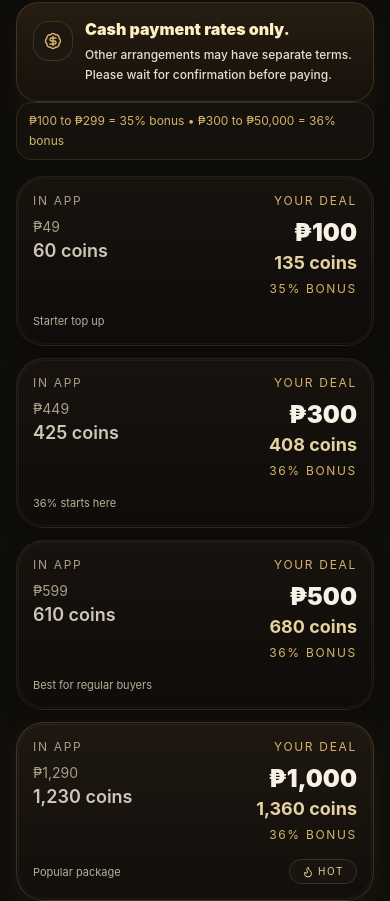
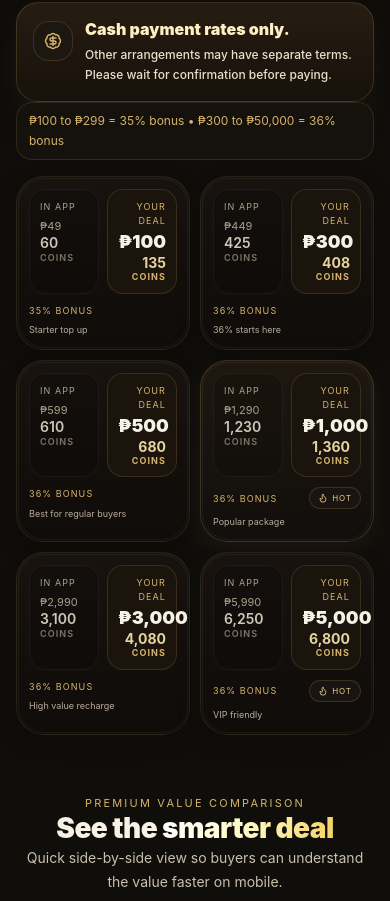
Before and after one commit to terencebuan/playyy-website, a React (Vite) app: page / in a window 390 px wide. Shown: the part 2832-3733 px from the top of the page. Built offline with nearby package versions, Linux system fonts and the light colour scheme.

Commit message:
make comparison cards 2 columns on mobile

```diff
--- a/src/App.tsx
+++ b/src/App.tsx
@@ -730,49 +730,49 @@ export default function PlayyyCoinSellerWebsite() {
             </p>
           </div>
 
-          <div className="grid sm:grid-cols-2 xl:grid-cols-3 gap-3 sm:gap-5">
+          <div className="grid grid-cols-2 xl:grid-cols-3 gap-2.5 sm:gap-5">
             {packages.map((item) => {
               const bonusRate = getBonusRate(item.php);
               const yourCoins = Math.round(item.php * (1 + bonusRate));
 
               return (
-                <SimpleCard key={item.php} className="p-4 sm:p-6 h-full" highlight={item.php === 1000}>
-                  <div className="flex items-center justify-between gap-3 mb-2">
-                    <div className="text-xs uppercase tracking-[0.14em] text-[#a99d89]">
-                      In app
-                    </div>
-                    <div className="text-xs uppercase tracking-[0.14em] text-[#d6b36a]">
-                      Your deal
-                    </div>
-                  </div>
-
-                  <div className="flex items-start justify-between gap-4">
-                    <div>
-                      <div className="text-sm text-[#a99d89]">{formatPHP(item.appPhp)}</div>
-                      <div className="text-lg font-semibold text-[#cfc6b8]">
-                        {formatCoins(item.appCoins)} coins
+                <SimpleCard key={item.php} className="p-3 sm:p-6 h-full" highlight={item.php === 1000}>
+                  <div className="grid grid-cols-2 gap-2">
+                    <div className="rounded-2xl border border-white/5 bg-black/14 p-2.5 sm:p-4">
+                      <div className="text-[9px] sm:text-xs uppercase tracking-[0.12em] text-[#a99d89]">
+                        In app
+                      </div>
+                      <div className="mt-1 text-[11px] sm:text-sm text-[#a99d89]">{formatPHP(item.appPhp)}</div>
+                      <div className="text-sm sm:text-lg font-semibold leading-tight text-[#cfc6b8]">
+                        {formatCoins(item.appCoins)}
+                        <span className="block text-[9px] sm:text-xs uppercase tracking-[0.12em] text-[#7f7668]">coins</span>
                       </div>
                     </div>
 
-                    <div className="text-right">
-                      <div className="text-2xl sm:text-3xl font-black">{formatPHP(item.php)}</div>
-                      <div className="text-lg sm:text-xl text-[#e6d2a0] font-bold">
-                        {formatCoins(yourCoins)} coins
+                    <div className="rounded-2xl border border-[#d6b36a]/16 bg-[#1a140d] p-2.5 sm:p-4 text-right">
+                      <div className="text-[9px] sm:text-xs uppercase tracking-[0.12em] text-[#d6b36a]">
+                        Your deal
                       </div>
-                      <div className="mt-1 text-xs uppercase tracking-[0.14em] text-[#d6b36a]">
-                        {formatPercent(bonusRate)} bonus
+                      <div className="mt-1 text-lg sm:text-3xl font-black leading-tight">{formatPHP(item.php)}</div>
+                      <div className="text-sm sm:text-xl text-[#e6d2a0] font-bold leading-tight">
+                        {formatCoins(yourCoins)}
+                        <span className="block text-[9px] sm:text-xs uppercase tracking-[0.12em] text-[#d6b36a]">coins</span>
                       </div>
                     </div>
                   </div>
 
-                  <div className="mt-4 flex items-center justify-between gap-3">
-                    <div className="text-[11px] sm:text-xs leading-4 text-[#b9ae9a]">{item.note}</div>
+                  <div className="mt-2.5 flex items-center justify-between gap-2">
+                    <div className="text-[9px] sm:text-xs uppercase tracking-[0.12em] text-[#d6b36a]">
+                      {formatPercent(bonusRate)} bonus
+                    </div>
                     {(item.php === 1000 || item.php === 5000) && (
-                      <div className="inline-flex items-center gap-1 rounded-full border border-[#d6b36a]/18 bg-[#19140f] px-3 py-1 text-[10px] uppercase tracking-[0.16em] text-[#e8cf94]">
-                        <Flame size={12} /> hot
+                      <div className="inline-flex items-center gap-1 rounded-full border border-[#d6b36a]/18 bg-[#19140f] px-2 py-1 text-[8px] sm:text-[10px] uppercase tracking-[0.12em] text-[#e8cf94]">
+                        <Flame size={10} /> hot
                       </div>
                     )}
                   </div>
+
+                  <div className="mt-1.5 text-[9px] sm:text-xs leading-3.5 sm:leading-4 text-[#b9ae9a]">{item.note}</div>
                 </SimpleCard>
               );
             })}
```
